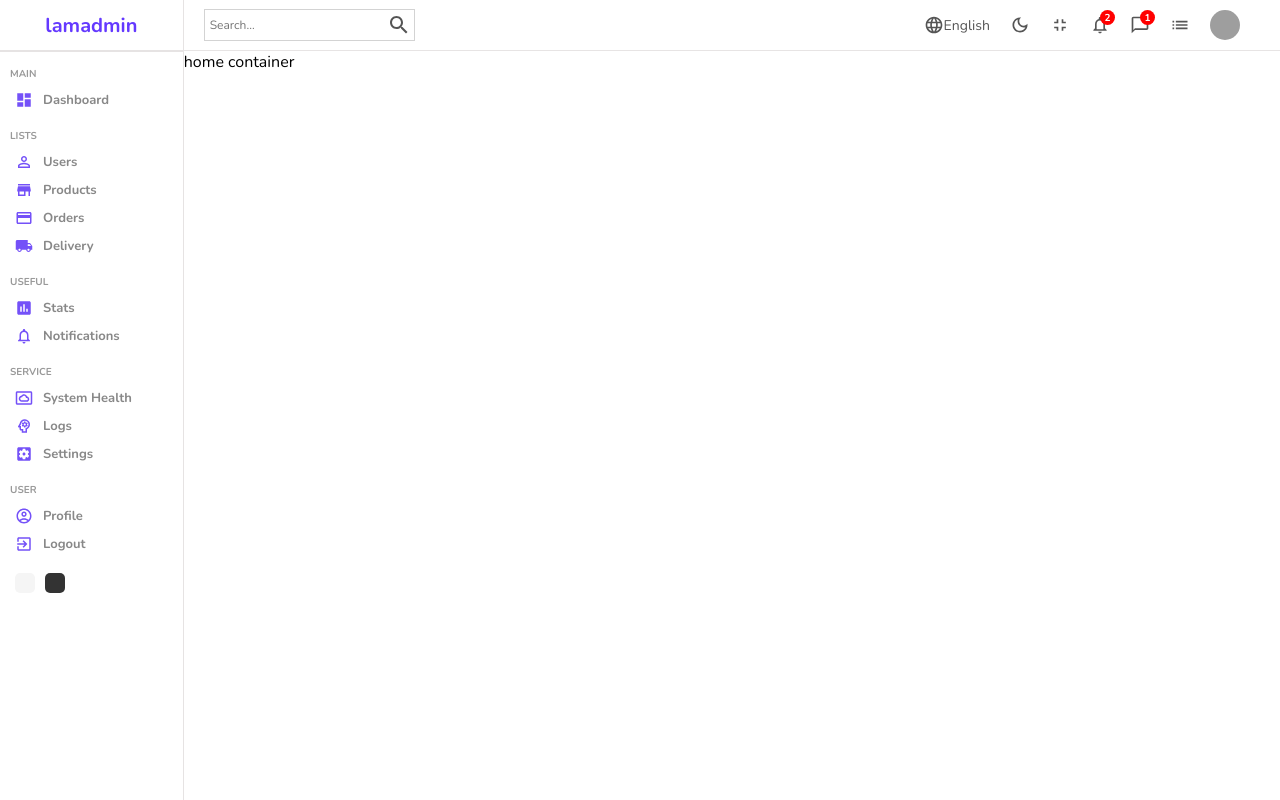
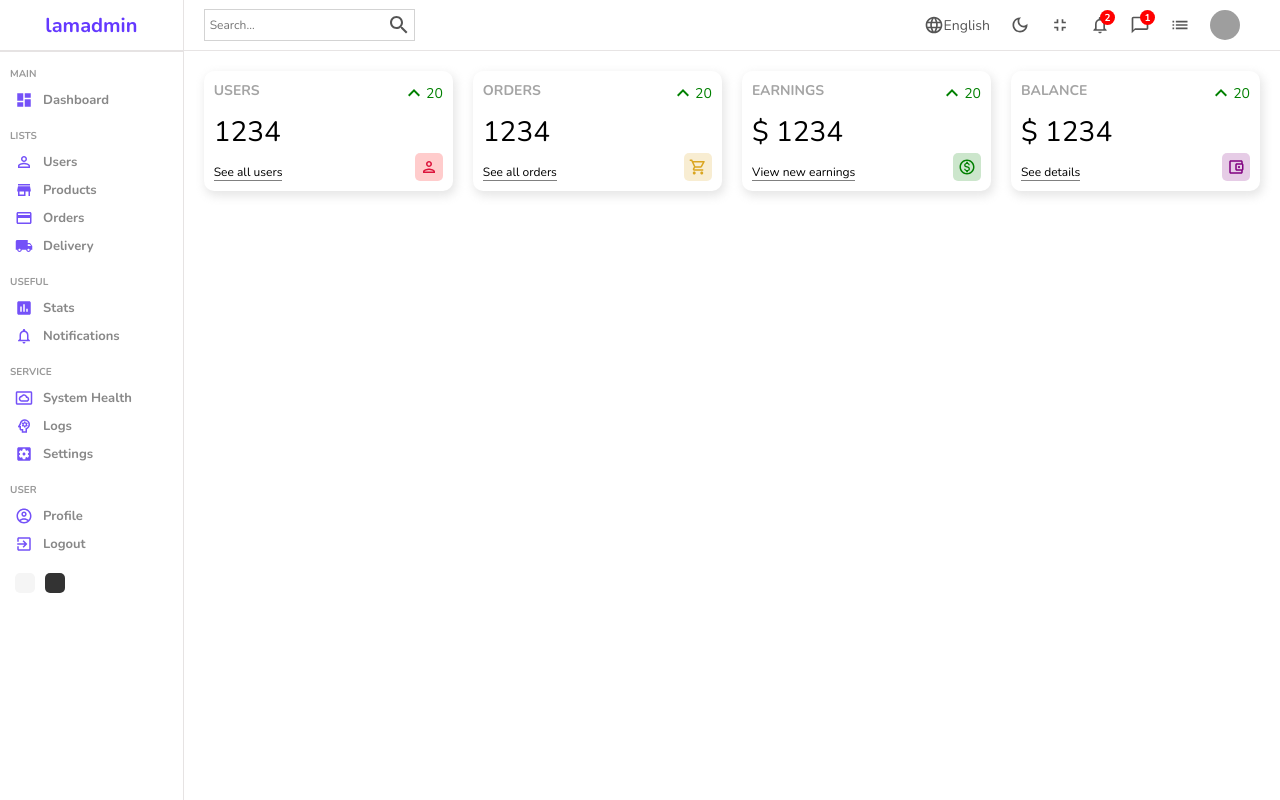
Before and after one commit to devavaz/admin-dashboard, a React (Vite) app: page / in a window 1280 px wide. Built offline with nearby package versions, Linux system fonts and the light colour scheme; grey boxes are pictures that could not be loaded.

Commit message:
Added reusable widget comp

```diff
--- /dev/null
+++ b/src/components/widget/Widget.jsx
@@ -0,0 +1,109 @@
+import "./widget.scss";
+
+import KeyboardArrowUpIcon from "@mui/icons-material/KeyboardArrowUp";
+import PersonOutlinedIcon from "@mui/icons-material/PersonOutlined";
+import AccountBalanceWalletOutlinedIcon from "@mui/icons-material/AccountBalanceWalletOutlined";
+import ShoppingCartOutlinedIcon from "@mui/icons-material/ShoppingCartOutlined";
+import MonetizationOnOutlinedIcon from "@mui/icons-material/MonetizationOnOutlined";
+
+const Widget = ({ type }) => {
+  let data;
+  // temporary data
+
+  const amount = 1234;
+  const percentage = 20;
+
+  switch (type) {
+    case "user":
+      data = {
+        title: "USERS",
+        isMoney: false,
+        link: "See all users",
+        percentage: 20,
+        icon: (
+          <PersonOutlinedIcon
+            className="icon"
+            style={{
+              color: "crimson",
+              backgroundColor: "rgba(255, 0, 0, 0.2)",
+            }}
+          />
+        ),
+      };
+      break;
+    case "order":
+      data = {
+        title: "ORDERS",
+        isMoney: false,
+        link: "See all orders",
+        percentage: 20,
+        icon: (
+          <ShoppingCartOutlinedIcon
+            className="icon"
+            style={{
+              backgroundColor: "rgba(218, 165, 32, 0.2)",
+              color: "goldenrod"
+            }}
+          />
+        ),
+      };
+      break;
+    case "earnings":
+      data = {
+        title: "EARNINGS",
+        isMoney: true,
+        link: "View new earnings",
+        percentage: 20,
+        icon: (
+          <MonetizationOnOutlinedIcon
+            className="icon"
+            style={{
+              color: "green",
+              backgroundColor: "rgba(0, 128, 0, 0.2)",
+            }}
+          />
+        ),
+      };
+      break;
+    case "balance":
+      data = {
+        title: "BALANCE",
+        isMoney: true,
+        link: "See details",
+        percentage: 20,
+        icon: (
+          <AccountBalanceWalletOutlinedIcon
+            className="icon"
+            style={{
+              color: "purple",
+              backgroundColor: "rgba(128, 0, 128, 0.2)",
+            }}
+          />
+        ),
+      };
+      break;
+    default:
+      break;
+  }
+
+  return (
+    <div className="widget">
+      <div className="left">
+        <span className="title">{data.title}</span>
+        <span className="counter">
+          {data.isMoney && "$"} {amount}
+        </span>
+        <span className="link">{data.link}</span>
+      </div>
+      <div className="right">
+        <div className="percentage positive">
+          <KeyboardArrowUpIcon />
+          {percentage}
+        </div>
+        {data.icon}
+      </div>
+    </div>
+  );
+};
+
+export default Widget;
--- /dev/null
+++ b/src/components/widget/widget.scss
@@ -0,0 +1,56 @@
+.widget {
+   display: flex;
+   justify-content: space-between;
+   flex: 1;
+   padding: 10px;
+   -webkit-box-shadow: 2px 4px 10px 1px rgba(0, 0, 0, 0.47);
+   box-shadow: 2px 4px 10px 1px rgba(201, 201, 201, 0.47);
+   border-radius: 10px;
+   height: 100px;
+
+   .left, .right {
+      display: flex;
+      flex-direction: column;
+      justify-content: space-between;
+
+      .title {
+        font-weight: bold;
+        font-size: 14px;
+        color: rgb(164, 164, 164);
+      }
+
+      .counter {
+        font-size: 28px;
+        font-weight: 300;
+      }
+
+      .link {
+        width: max-content;
+        font-size: 12px;
+        border-bottom: 1px solid gray;
+      }
+
+      .percentage {
+        display: flex;
+        align-items: center;
+        font-size: 14px;
+
+        &.positive {
+          color: green;
+        }
+
+        &.negative {
+          color: red;
+        }
+      }
+
+      .icon {
+        font-size: 18px;
+        padding: 5px;
+        border-radius: 5px;
+        align-self: flex-end;
+      }
+
+   }
+
+}
--- a/src/pages/home/Home.jsx
+++ b/src/pages/home/Home.jsx
@@ -1,5 +1,7 @@
 import Navbar from "../../components/navbar/Navbar"
 import Siderbar from "../../components/sidebar/Siderbar"
+import Widget from "../../components/widget/Widget"
+
 import "./home.scss"
 
 const Home = () => {
@@ -8,7 +10,13 @@
         <Siderbar />
         <div className="homeContainer">
             <Navbar />
-            home container
+            <div className="widgets">
+              <Widget type="user" />
+              <Widget type="order" />
+              <Widget type="earnings" />
+              <Widget type="balance" />
+
+            </div>
         </div>
     </div>
   )
--- a/src/pages/home/home.scss
+++ b/src/pages/home/home.scss
@@ -3,5 +3,12 @@
 
     .homeContainer {
         flex: 6;
+
+
+        .widgets  {
+           display: flex;
+           padding: 20px;
+           gap: 20px;
+        }
     }
 }
```
